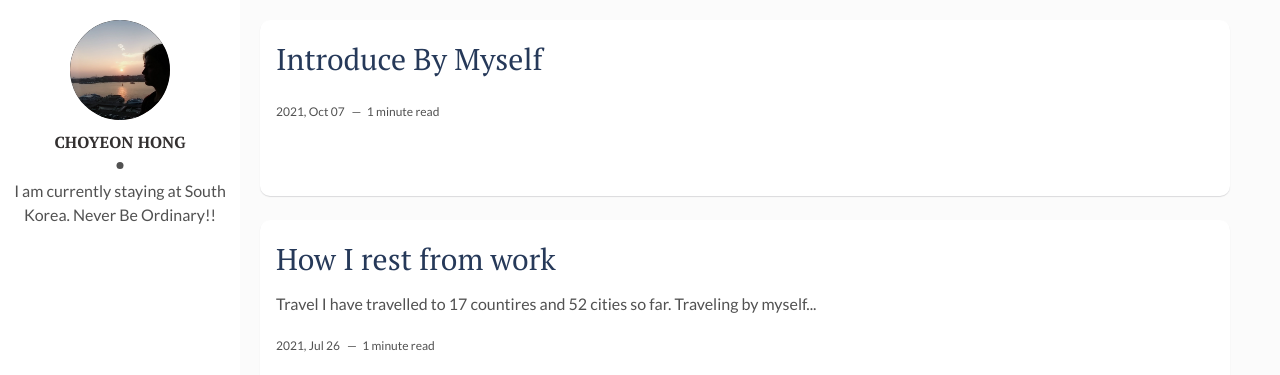
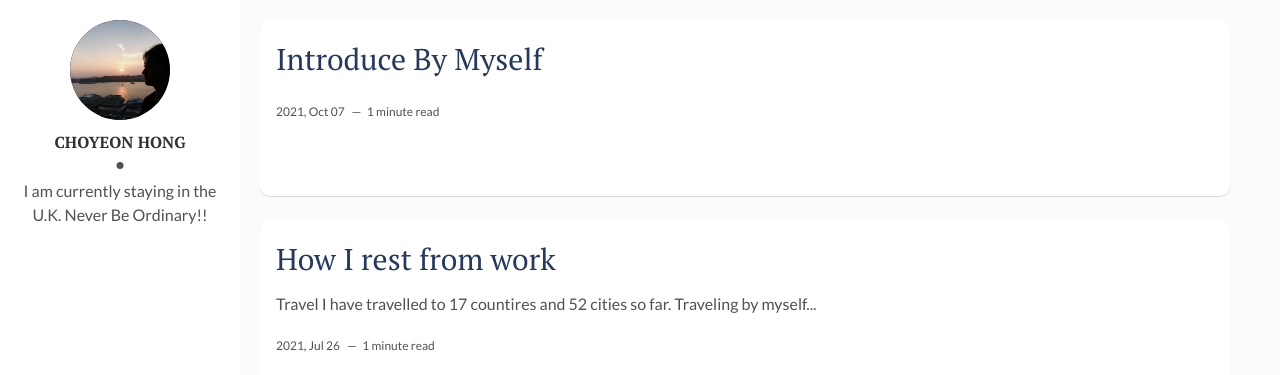
Before and after one commit to choyeon-hong/choyeon-hong.github.io, a Jekyll site: the page built from index.html, in a window 1280 px wide. Shown: the top 375 px of the page. Built offline with Jekyll 4.4.1, drawn with Linux system fonts in a browser that asks for light colours; the list of posts is cut into pages by our own code.

Commit message:
Update _config.yml

```diff
--- a/_config.yml
+++ b/_config.yml
@@ -8,7 +8,7 @@ site-twitter: #if your site has a twitter account, enter it here
 # Author Settings
 author: Choyeon Hong # add your name
 author-img: cy.jpg # add your photo
-about-author: I am currently staying at South Korea. Never Be Ordinary!! # add description
+about-author: I am currently staying in the U.K. Never Be Ordinary!! # add description
 social-twitter: TwitterKorea # add your Twitter handle
 social-facebook: # add your Facebook handle
 social-github: # add your Github handle
```
